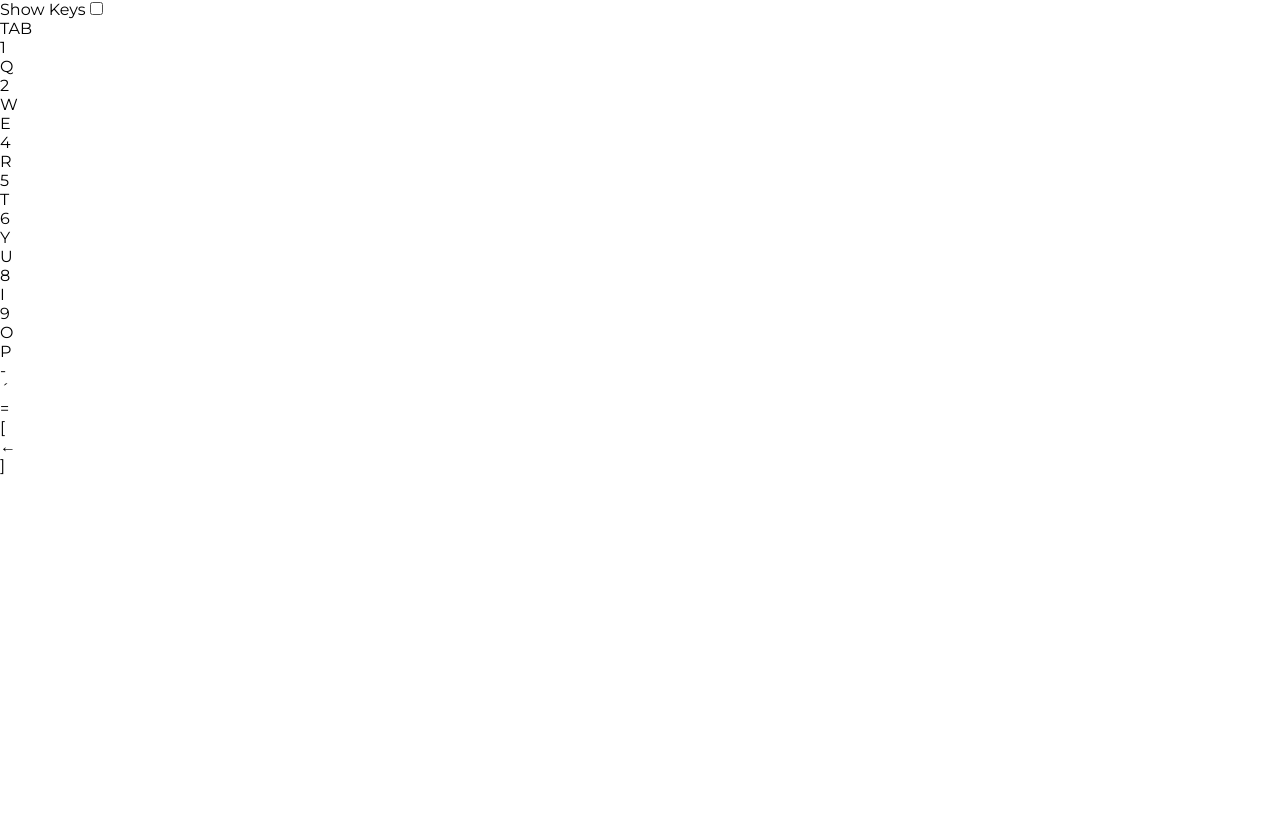
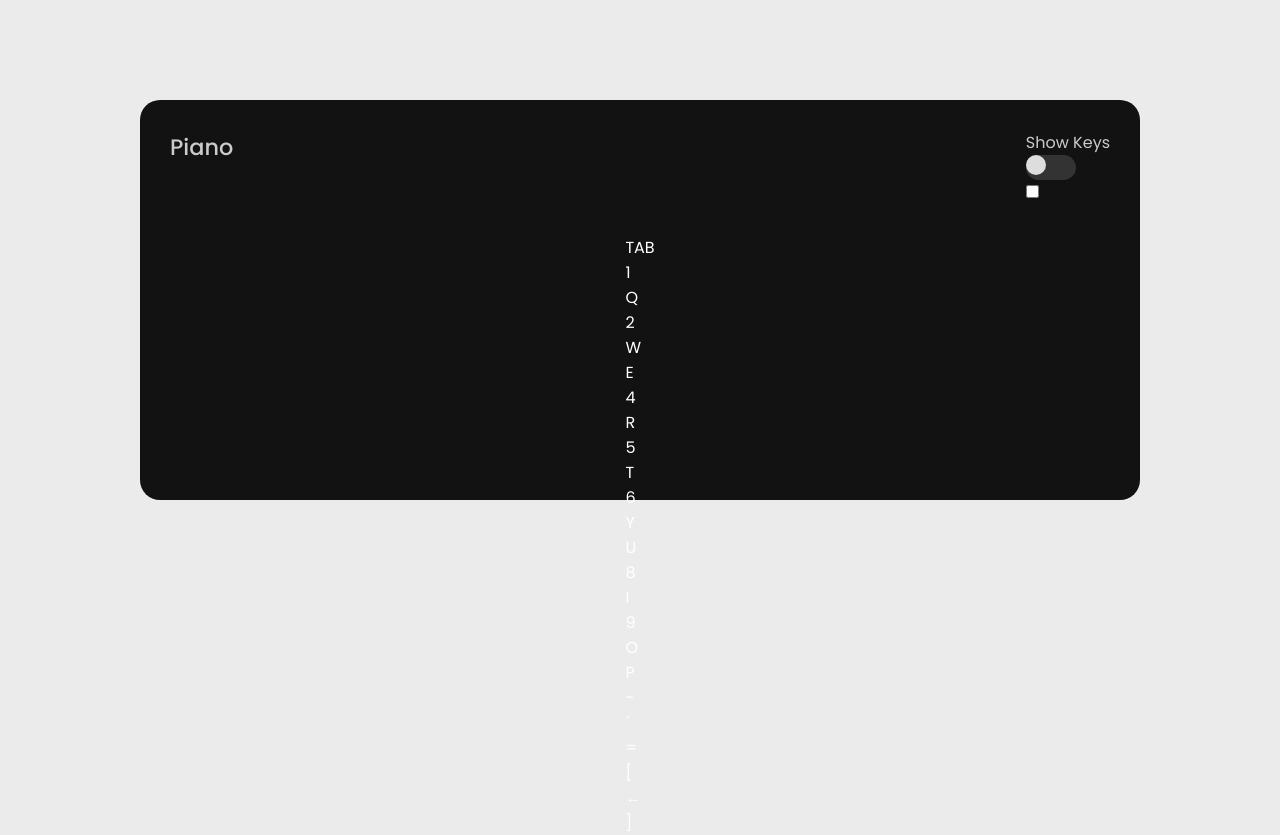
Before and after one commit to michellycruz/piano, a plain HTML site: page index.html in a window 1280 px wide. Before the commit the page ends 800 px from the top, so only its background shows below. Drawn offline with Linux system fonts and the light colour scheme.

Commit message:
css piano

```diff
--- a/css/style.css
+++ b/css/style.css
@@ -1,7 +1,53 @@
-@import url('https://fonts.googleapis.com/css2? family= Montserrat:ital,wght@0,100;0,200;0,400;0,500;0,600;0,700;1,300;1,400 & display=swap');
+@import url('https://fonts.googleapis.com/css2? family= Poppins:wght@100;200;300;400;500;600 & display=swap');
 
 *{
+    margin: 0px;
     padding: 0px;
-    margin: 0px;
-    font-family: 'Montserrat', sans-serif;
+    box-sizing: border-box;
+    font-family: 'Poppins', sans-serif;
 }
+
+body{
+    background-color: #ebebeb;
+}
+
+.piano{
+    background-color: #121212;
+    width: 1000px;
+    height: 400px;
+    margin: 100px auto 0;
+    border-radius: 20px;
+    color: white;
+    display: flex;
+    flex-direction: column;
+    align-items: center;
+    /* justify-content: space-between; */
+}
+
+.controls{
+    color:rgba(255, 255, 255, 0.781);
+    padding: 30px;
+    display: flex;
+    width: 100%;
+    justify-content: space-between;
+}
+
+h1{
+    font-weight: 500;
+    font-size: 1.4rem;
+}
+
+.switcher{
+    width: 50px;
+    height: 25px;
+    background-color: #333;
+    display: flex;
+    border-radius: 50px;
+}
+
+.switcher__button{
+    height: 20px;
+    width: 20px;
+    background-color: #ddd;
+    border-radius: 20px;
+}
--- a/index.html
+++ b/index.html
@@ -10,7 +10,7 @@
 
     <section class="piano">
         <section class="controls">
-
+            <h1>Piano</h1>
             <label>
                 Show Keys
                 <span class="switcher"><span class="switcher__button"></span></span>
```
